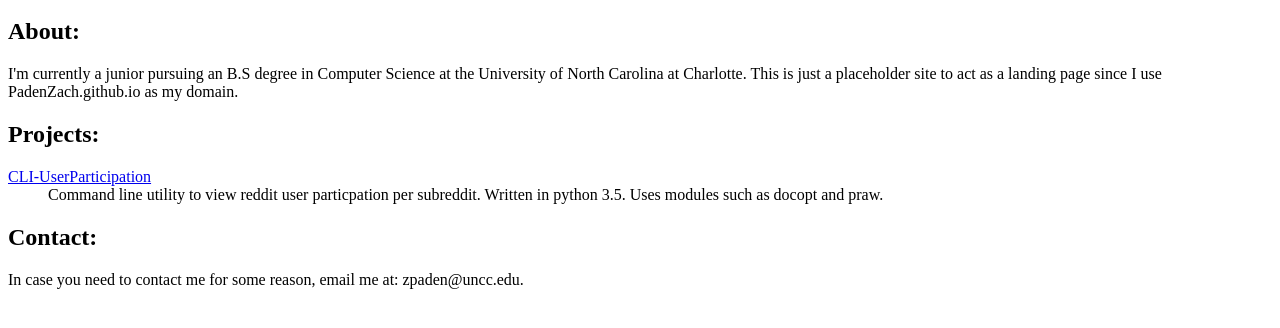
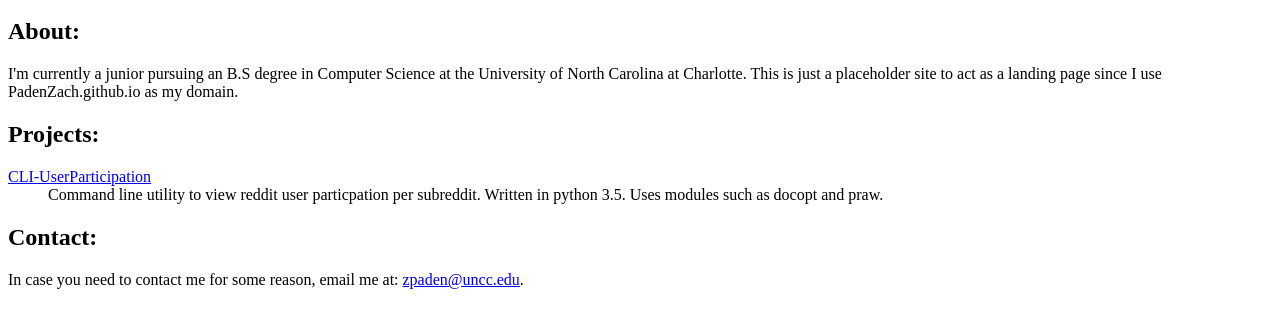
Before and after one commit to PadenZach/PadenZach.github.io, a plain HTML site: page index.html in a window 1280 px wide. Shown: the part 48-376 px from the top of the page. Drawn offline with Linux system fonts and the light colour scheme.

Commit message:
corrected typo in line 28

```diff
--- a/index.html
+++ b/index.html
@@ -25,7 +25,7 @@
     <h2>Contact:</h2>
     <p>
       In case you need to contact me for some reason, email me at:
-      <a href-"mailto:zpaden@uncc.edu" target="_top">zpaden@uncc.edu</a>.
+      <a href="mailto:zpaden@uncc.edu" target="_top">zpaden@uncc.edu</a>.
     </p>
   </body>
 </html>
```
